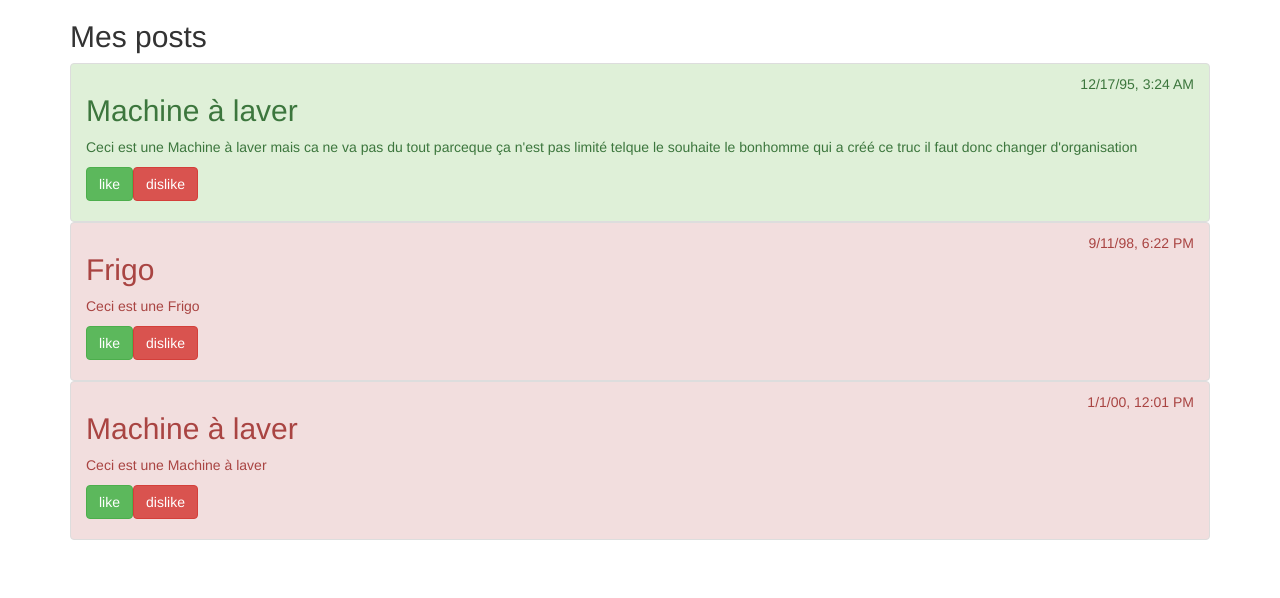
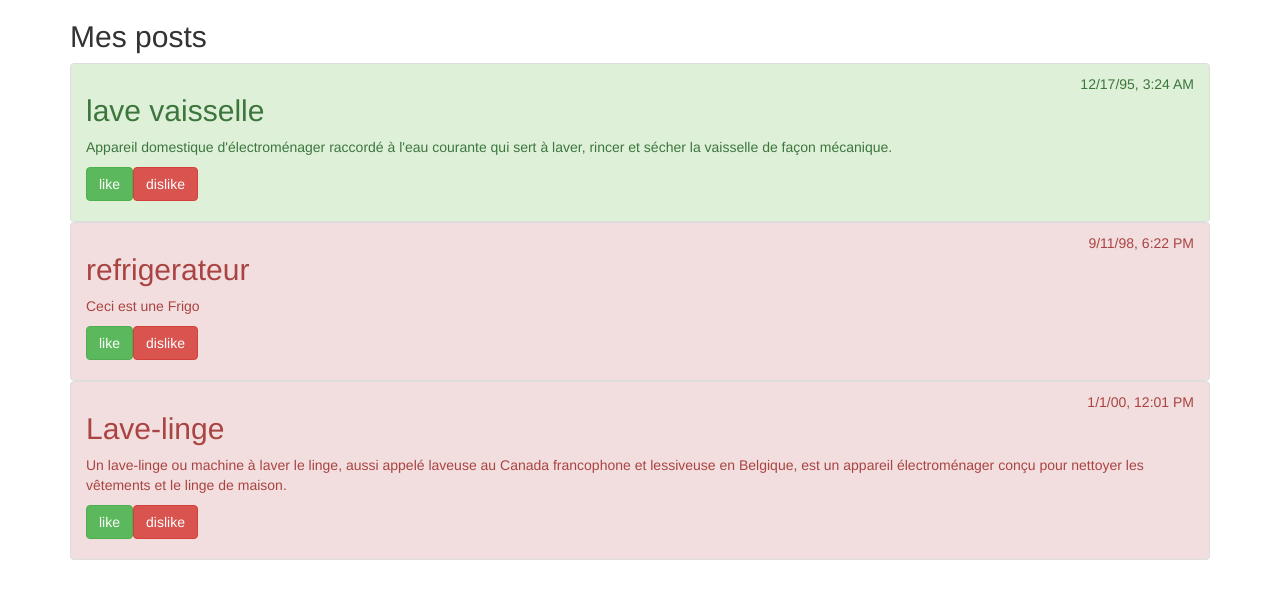
Before and after one commit to diariki/AngularTP1, an Angular app: page / in a window 1280 px wide. Shown: the top 598 px of the page. Built offline with nearby package versions, Linux system fonts and the light colour scheme.

Commit message:
changement description

```diff
--- a/src/app/app.component.ts
+++ b/src/app/app.component.ts
@@ -17,23 +17,22 @@ export class AppComponent {
     );
   });
 
-
 	posts = [
 		{
-		title: 'Machine à laver',
-		content: "Ceci est une Machine à laver mais ca ne va pas du tout parceque ça n'est pas limité telque le souhaite le bonhomme qui a créé ce truc il faut donc changer d'organisation",
+			title: 'lave vaisselle',
+			content: "Appareil domestique d'électroménager raccordé à l'eau courante qui sert à laver, rincer et sécher la vaisselle de façon mécanique.",
 			loveIts: 10,
 			createdAt: new Date('December 17, 1995 03:24:00')
 		},
 		{
-		title: 'Frigo',
-		content: 'Ceci est une Frigo',
+			title: 'refrigerateur',
+			content: "Ceci est une Frigo",
 			loveIts: -10,
 			createdAt: new Date('September 11, 1998 18:22:00')
 		},
 		{
-		title: 'Machine à laver',
-		content: 'Ceci est une Machine à laver',
+			title: 'Lave-linge',
+			content: "Un lave-linge ou machine à laver le linge, aussi appelé laveuse au Canada francophone et lessiveuse en Belgique, est un appareil électroménager conçu pour nettoyer les vêtements et le linge de maison.",
 			loveIts: 0,
 			createdAt: new Date('January 1, 2000 12:01:00')
 		}
```
Lines whose indentation alone changed are shown as unchanged.
